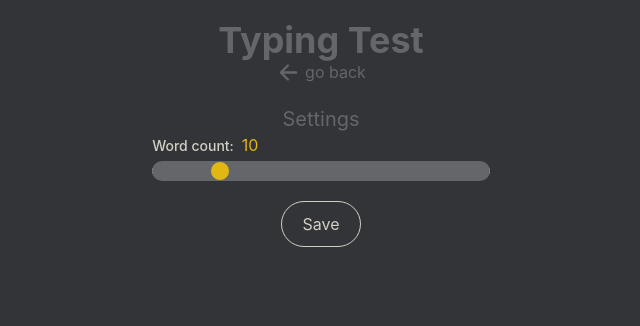
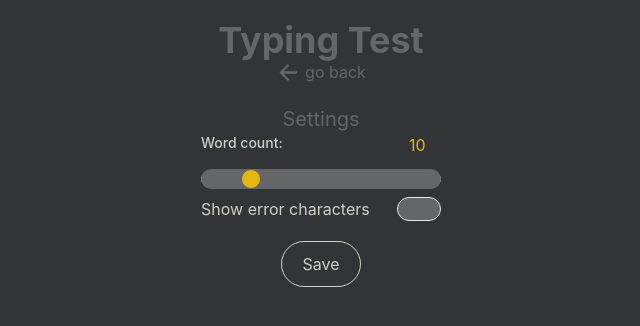
Before and after one commit to Bhanukamax/typing-test-bmax, a React (Vite) app: page / in a window 1280 px wide. Both pictures are taken after a click on the button "settings". Shown: the top 326 px of the page, without its empty margins (319-959 px from the left). Built offline with nearby package versions, Linux system fonts and the light colour scheme.

Commit message:
Customize flowbite toggleSwitch and settings page css

```diff
--- a/src/componets/Settings.tsx
+++ b/src/componets/Settings.tsx
@@ -1,6 +1,7 @@
 import { useState } from 'react';
 import { updateSetting, type SettingsType } from '../util/settings';
 import WordCuntInput from './word-count-input';
+import { ToggleSwitch } from 'flowbite-react';
 
 type Props = {
     onSave: () => void;
@@ -9,6 +10,9 @@ type Props = {
 
 export default function Settings({ onSave, settings }: Props) {
     const [wordCount, setWordCount] = useState<number>(settings.wordCount);
+    const [showErrorChars, setShowErrorChars] = useState<boolean>(
+        settings.showErrorsChars
+    );
 
     const handleSubmit = (e: React.FormEvent<HTMLFormElement>) => {
         e.preventDefault();
@@ -16,17 +20,29 @@ export default function Settings({ onSave, settings }: Props) {
     };
 
     return (
-        <div className="color-sub flex just">
-            <form className="form" onSubmit={handleSubmit}>
+        <form className="form flex w-full items-center" onSubmit={handleSubmit}>
+            <div className="color-sub flex flex-col w-full items-center">
                 <h2 className="text-xl text-center">Settings</h2>
 
-                <WordCuntInput value={wordCount} onChange={setWordCount} />
+                <div className="flex flex-col gap-2 max-w-full w-60 ">
+                    <WordCuntInput value={wordCount} onChange={setWordCount} />
+
+                    <div className="flex justify-between">
+                        <label className="label color-text">Show error characters</label>
+                        <ToggleSwitch
+                            name="showErrorChars"
+                            color="main"
+                            checked={showErrorChars}
+                            onChange={setShowErrorChars}
+                        />
+                    </div>
+                </div>
                 <div className="flex justify-center">
                     <button className="button mt-5 rounded-full" type="submit">
                         Save
                     </button>
                 </div>
-            </form>
-        </div>
+            </div>
+        </form>
     );
 }
--- a/src/componets/word-count-input.tsx
+++ b/src/componets/word-count-input.tsx
@@ -20,20 +20,22 @@ export default function WordCuntInput({ value, onChange }: Props) {
     };
 
     return (
-        <>
-            <Label htmlFor="wordCount" className="color-text">
+      <>
+          <div className="flex justify-between">
+            <Label htmlFor="wordCount" className="color-text grow shrink-0">
                 Word count:
             </Label>
             <input
                 onClick={handleClick}
                 ref={inputRef}
-                className="color-main bg-bg border-0 pl-2"
+                className="color-main bg-bg pl-2 shrink grow-0 w-10"
                 id="wordCount"
                 min={1}
                 max={1000}
                 value={value}
                 onChange={handleWordCountChange}
             />
+          </div>
             <RangeSlider
                 className="word-count-slider"
                 id="wordCount"
--- a/src/main.tsx
+++ b/src/main.tsx
@@ -8,6 +8,23 @@ import {
     updateSetting,
 } from './util/settings';
 
+import type { CustomFlowbiteTheme } from 'flowbite-react';
+import { Flowbite } from 'flowbite-react';
+
+const customTheme: CustomFlowbiteTheme = {
+  toggleSwitch: {
+    toggle: {
+      checked: {
+        color:{
+          main: "bg-main",
+        },
+        off: "bg-sub",
+      },
+    },
+  },
+};
+
+
 ReactDOM.createRoot(document.getElementById('root')!).render(
     <React.StrictMode>
         <SettingsContext.Provider
@@ -16,7 +33,10 @@ ReactDOM.createRoot(document.getElementById('root')!).render(
                 updateSetting: updateSetting,
             }}
         >
-            <App />
+
+    <Flowbite theme={{ theme: customTheme }}>
+        <App />
+    </Flowbite>
         </SettingsContext.Provider>
     </React.StrictMode>
 );
--- a/tailwind.config.js
+++ b/tailwind.config.js
@@ -5,7 +5,13 @@ module.exports = {
     'node_modules/flowbite-react/lib/esm/**/*.js',
   ],
   theme: {
-    extend: {},
+    extend: {
+      colors: {
+        main:{
+          DEFAULT: 'bg-main'
+        }
+      }
+    },
   },
   plugins: [
     require('flowbite/plugin'),
```
